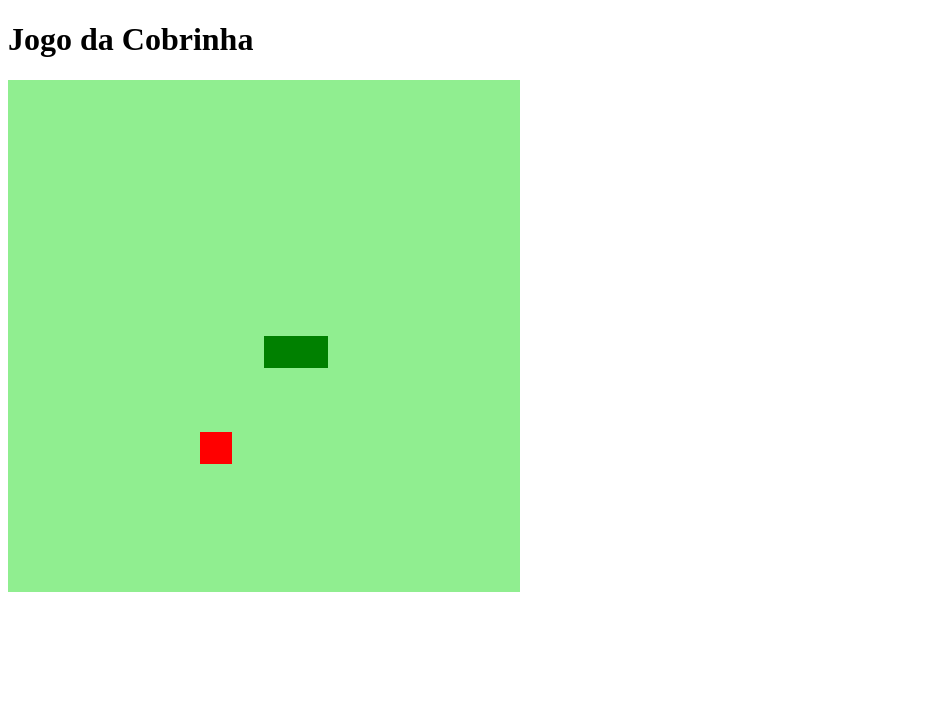
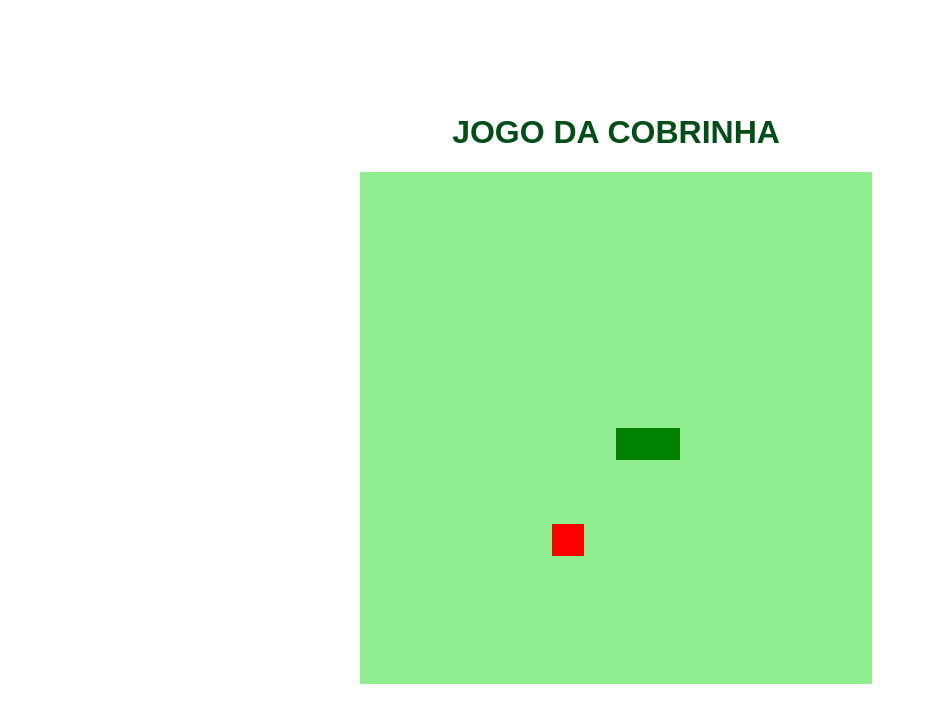
Before and after one commit to leonardohernandes/Jogo-da-cobrinha, a plain HTML site: page index.html in a window 1280 px wide. Shown: the whole page, without its empty margins (0-927 px from the left). Drawn offline with Linux system fonts and the light colour scheme.

Commit message:
Estilização e Adição do titulo

```diff
--- a/index.html
+++ b/index.html
@@ -9,7 +9,7 @@
     <title>Cobrinha Loka</title>
 </head>
 <body>
-    <h1>Jogo da Cobrinha</h1>
+    <h1>JOGO DA COBRINHA</h1>
     <canvas id="snake" width="512" height="512"></canvas>
 </body>
 </html>
--- a/style.css
+++ b/style.css
@@ -0,0 +1,10 @@
+body{
+    height: 95vh;
+    width: 95vw;
+    display: flex;
+    justify-content: center;
+    align-items: center;
+    flex-direction: column;
+    color:#024d18;
+    font-family: arial;
+}
```
